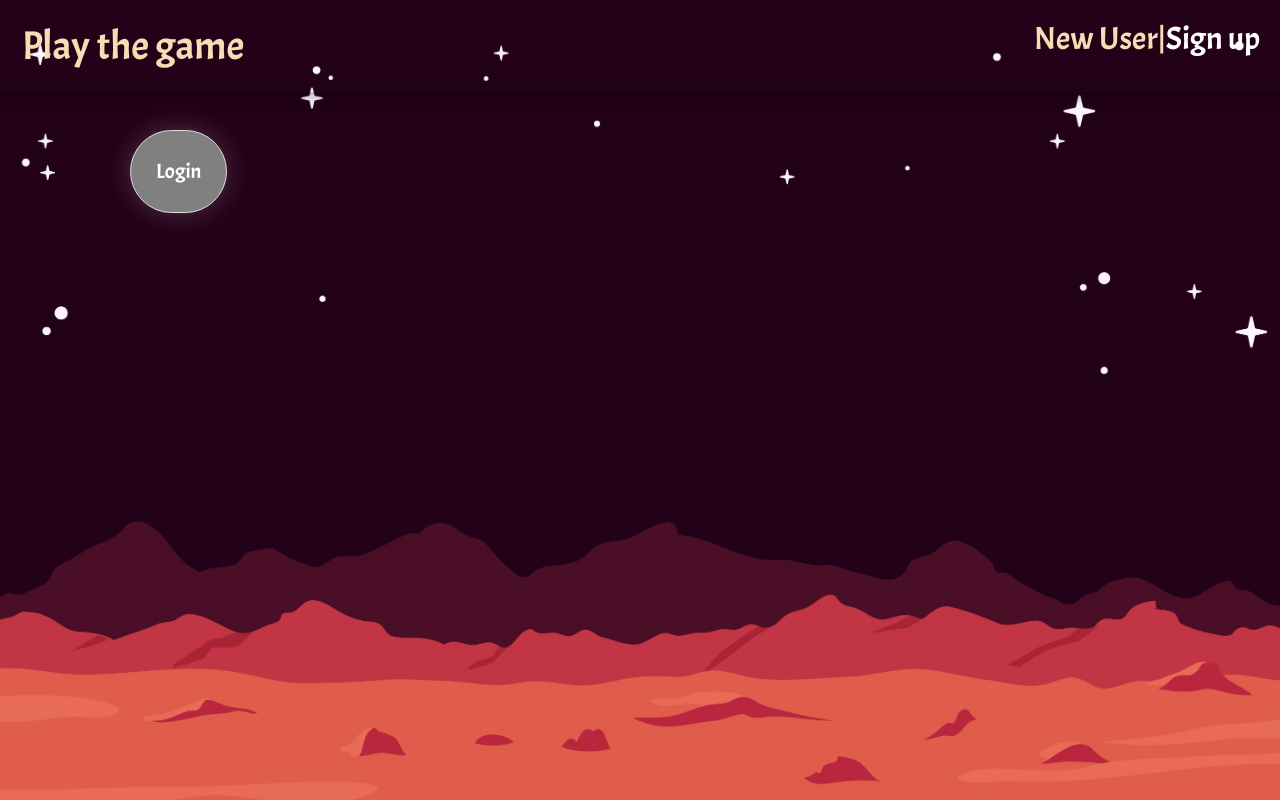
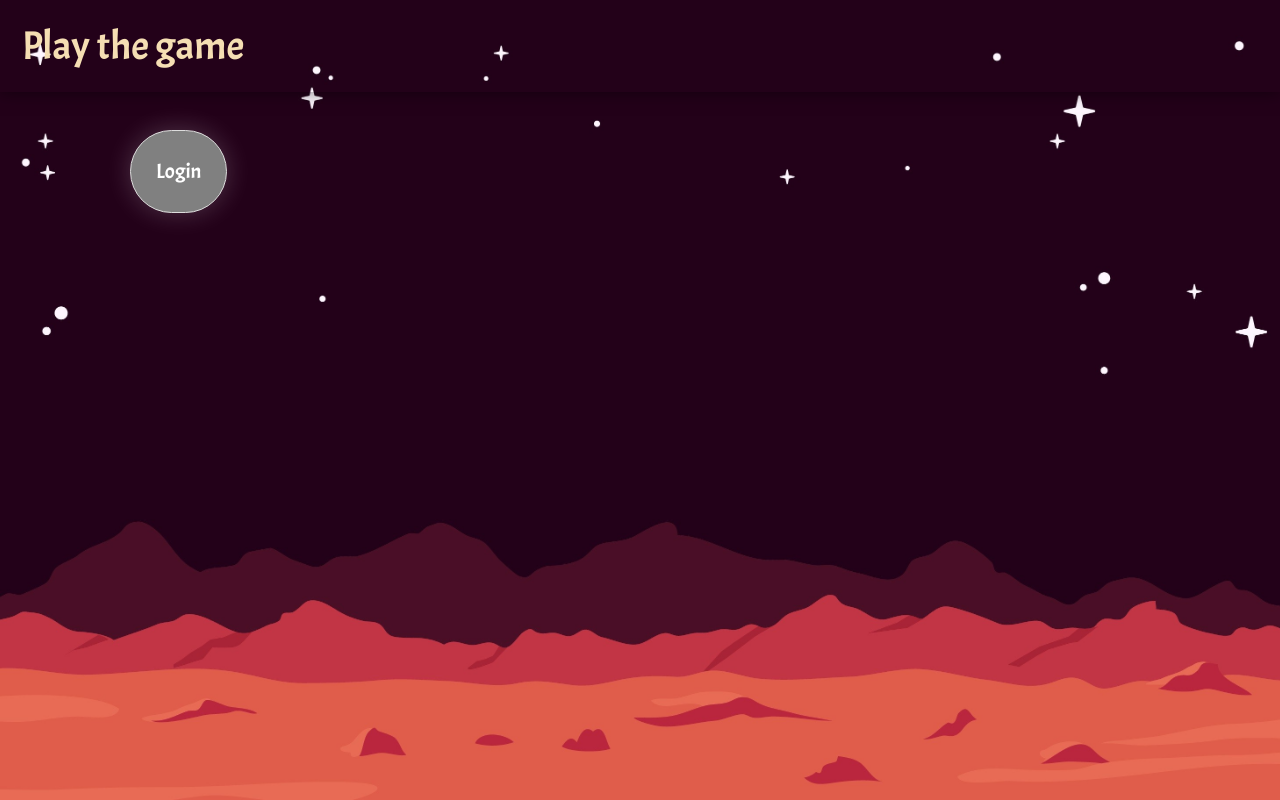
Before and after one commit to Shivanshdev12/front, a plain HTML site: page index.html in a window 1280 px wide. Drawn offline with nearby package versions, Linux system fonts and the light colour scheme.

Commit message:
Update index.html

```diff
--- a/index.html
+++ b/index.html
@@ -24,7 +24,7 @@
         <div>
         <div id="header">
             <h1>Play the game</h1>
-            <h2>New User|<a href="newuser.html" style="color:white;">Sign up</a></h2>
+            <!--<h2>New User|<a href="newuser.html" style="color:white;">Sign up</a></h2>-->
         </div>
         <div id="back">
         <!---- <img src="rocket.png" class="signin">-->
```
